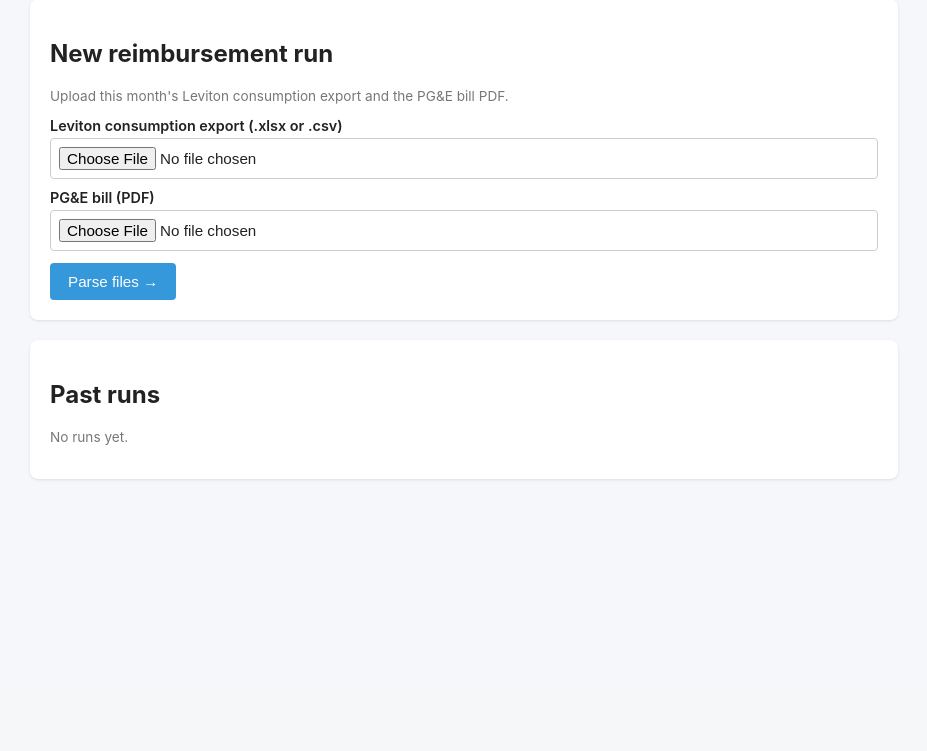
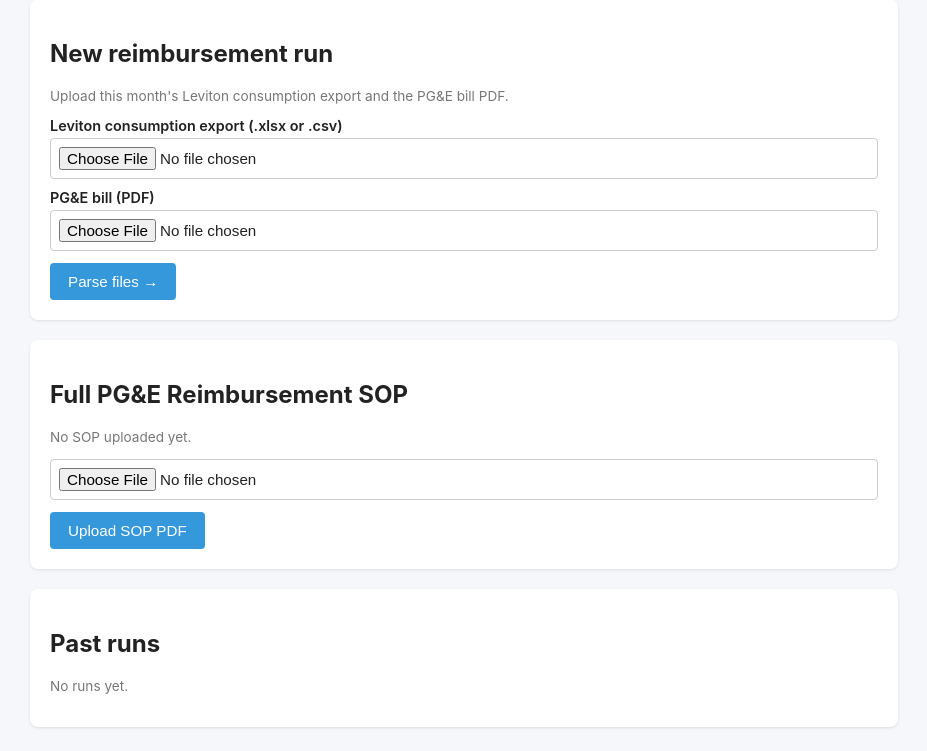
Before and after one commit to markberenstein/fulton-pge-app, a Flask app: page / in a window 1280 px wide. Shown: the part 107-858 px from the top of the page, without its empty margins (176-1103 px from the left). Before the commit the page ends 587 px from the top, so only its background shows below. Run offline with Flask 3, Linux system fonts and the light colour scheme.

Commit message:
Add SOP upload feature to index.html

```diff
--- a/app/templates/index.html
+++ b/app/templates/index.html
@@ -12,6 +12,27 @@
 
     <button type="submit">Parse files &rarr;</button>
   </form>
+</div>
+
+<div class="card">
+  <h2>Full PG&E Reimbursement SOP</h2>
+  {% if has_sop %}
+  <a class="btn" href="{{ url_for('sop_view') }}">View Full PG&E Reimbursement SOP</a>
+  <p class="muted">Uploaded {{ sop_uploaded_at }}</p>
+  <details style="margin-top:8px;">
+    <summary class="muted" style="cursor:pointer;">Replace SOP file</summary>
+    <form method="post" action="{{ url_for('upload_sop') }}" enctype="multipart/form-data" style="margin-top:10px;">
+      <input type="file" name="sop_file" accept=".pdf" required>
+      <button type="submit">Upload</button>
+    </form>
+  </details>
+  {% else %}
+  <p class="muted">No SOP uploaded yet.</p>
+  <form method="post" action="{{ url_for('upload_sop') }}" enctype="multipart/form-data">
+    <input type="file" name="sop_file" accept=".pdf" required>
+    <button type="submit">Upload SOP PDF</button>
+  </form>
+  {% endif %}
 </div>
 
 <div class="card">
@@ -31,6 +52,9 @@
           {% else %}
           <a href="{{ url_for('mapping', run_id=r.run_id) }}">Continue</a>
           {% endif %}
+          <form method="post" action="{{ url_for('delete_run', run_id=r.run_id) }}" style="display:inline;" onsubmit="return confirm('Delete this run? It will be moved out of the list and can be recovered if needed.');">
+            <button type="submit" style="background:#c0392b;padding:4px 10px;margin:0 0 0 10px;font-size:0.8rem;">Delete</button>
+          </form>
         </td>
       </tr>
       {% endfor %}
```
